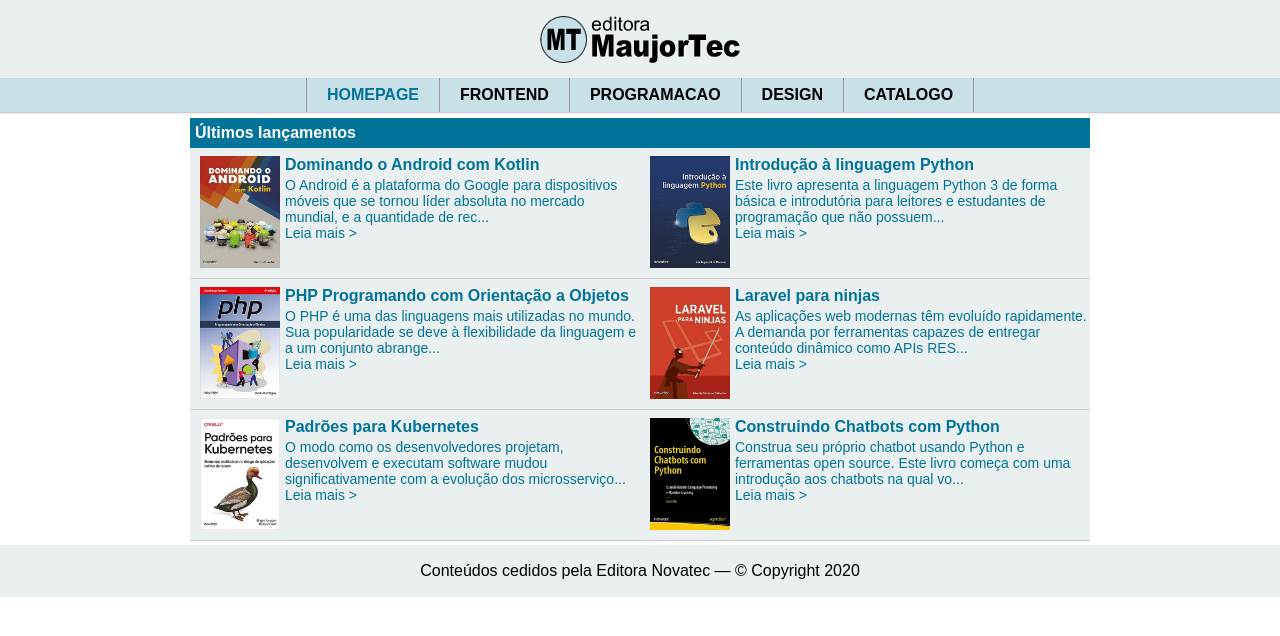
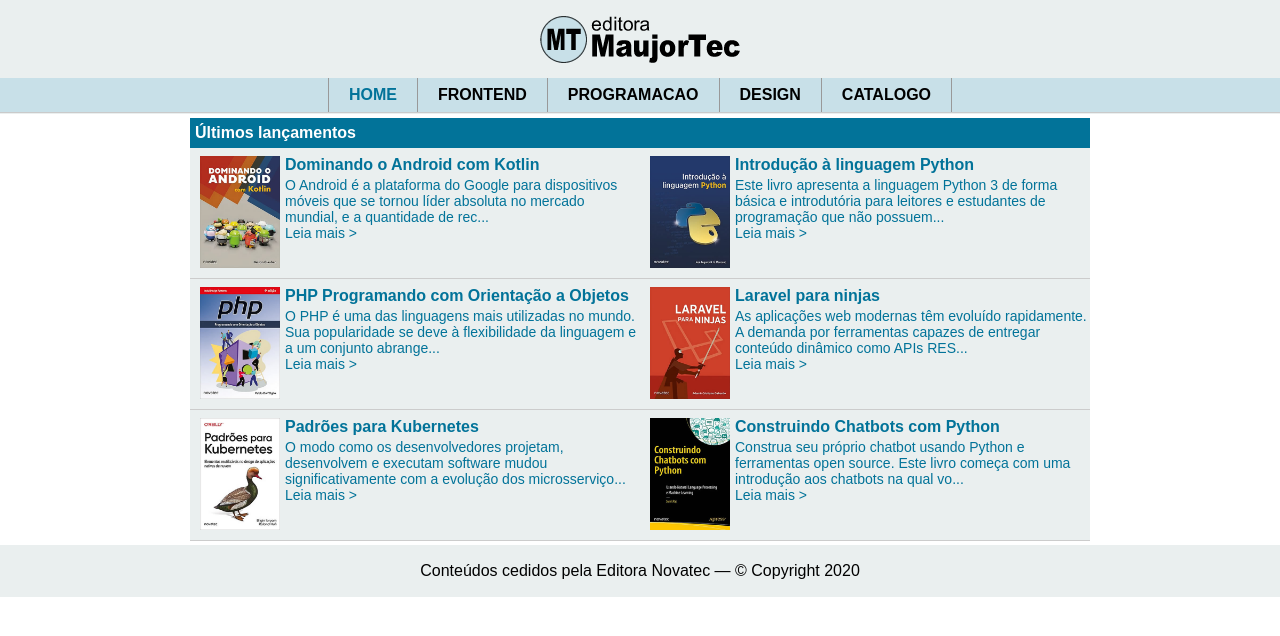
Before and after one commit to Maujor/maujortec, a React (Create React App) app: page / in a window 1280 px wide. Shown: the top 636 px of the page. Built offline with nearby package versions, Linux system fonts and the light colour scheme.

Commit message:
Acerto no texto da Home

```diff
--- a/src/components/Navegacao.js
+++ b/src/components/Navegacao.js
@@ -8,7 +8,7 @@ const Navegacao = () => (
   <ul>
     <li>
       <NavLink exact activeStyle={linkCorrente} to="/">
-        HomePage
+        Home
       </NavLink>
     </li>
     <li>
```
